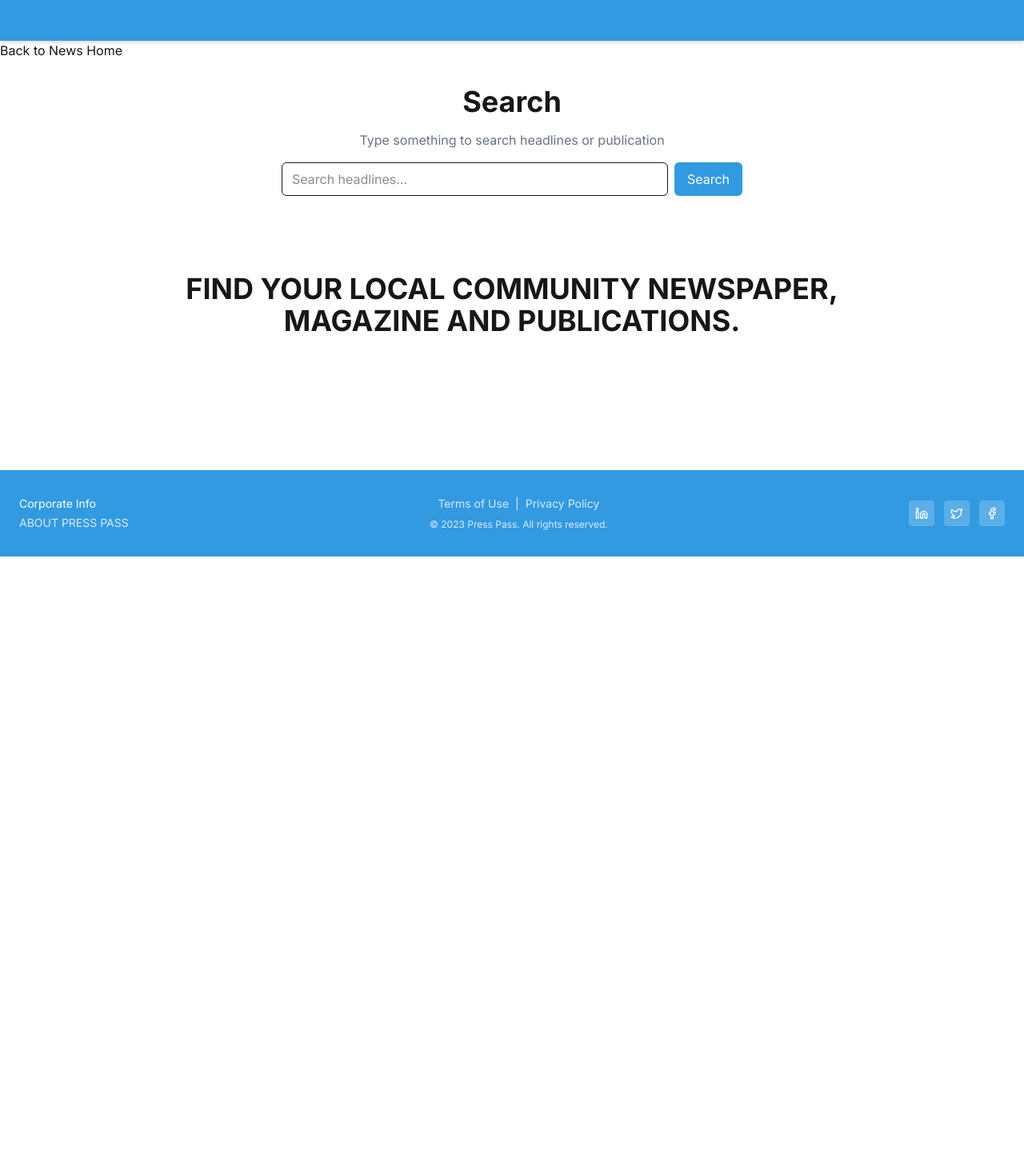
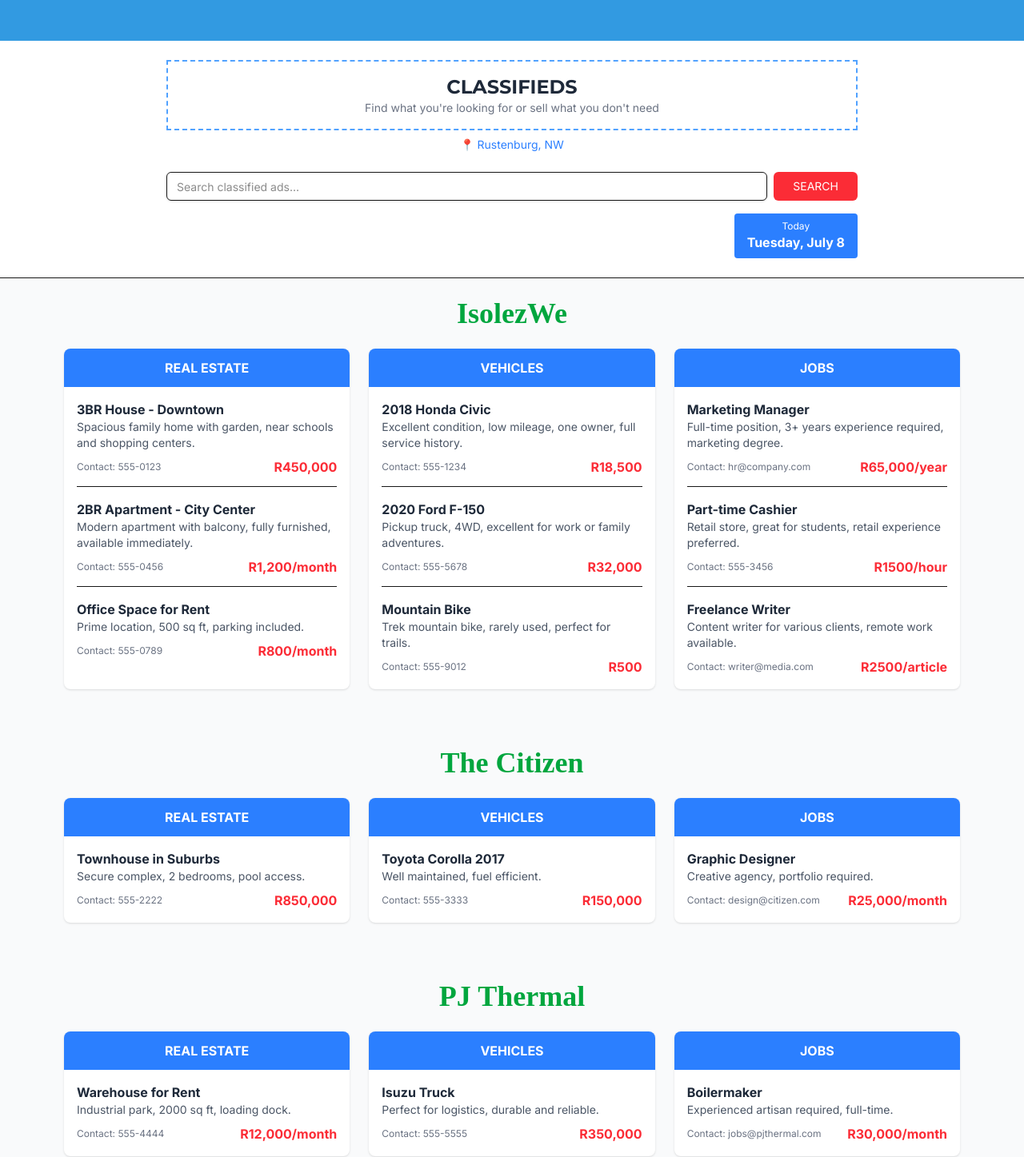
Before and after one commit to Khulunjabulo/PressPassDesktop, a Next.js app: page /news-reader/classified in a window 1280 px wide. Shown: the part 104-1551 px from the top of the page at 80% size. Before the commit the page ends 800 px from the top, so only its background shows below. Built offline with nearby package versions, Linux system fonts and the light colour scheme.

Commit message:
classifieds page

```diff
--- a/app/news-reader/classified/page.js
+++ b/app/news-reader/classified/page.js
@@ -1,52 +1,287 @@
-import Link from "next/link"
-import NewsGrid from '@/components/news-reader/NewsGrid';
-import SearchForm from '@/components/news-reader/SearchForm';
-import { searchNews } from '@/lib/fetchNews';
+"use client"
 
-export const dynamic = 'force-dynamic';
+import { Button } from "@/components/ui/button"
+import { Input } from "@/components/ui/input"
 
-export default async function SearchPage({ searchParams }) {
-  const q = (searchParams?.q || '').trim().toLowerCase();
+// Classified Item Component
+function ClassifiedItem({ title, description, contact, price }) {
+  return (
+    <div className="border-b pb-3 last:border-b-0 last:pb-0">
+      <h4 className="font-semibold text-gray-800">{title}</h4>
+      <p className="text-sm text-gray-600">{description}</p>
+      <div className="flex justify-between items-center mt-2">
+        <span className="text-xs text-gray-500">{contact}</span>
+        <span className="text-red-500 font-bold">{price}</span>
+      </div>
+    </div>
+  )
+}
 
-  const articles = await searchNews(q, 'us');
+// Classified Section Component (Real Estate, Vehicles, Jobs)
+function ClassifiedSection({ title, items }) {
+  return (
+    <div className="bg-white rounded-lg overflow-hidden shadow-sm">
+      <div className="bg-blue-500 text-white text-center py-3">
+        <h3 className="font-semibold">{title}</h3>
+      </div>
+      <div className="p-4 space-y-4">
+        {items.map((item, idx) => (
+          <ClassifiedItem key={idx} {...item} />
+        ))}
+      </div>
+    </div>
+  )
+}
 
-  const filteredArticles = articles.filter((article) =>
-    article?.source_id?.toLowerCase().includes(q) ||
-    article?.title?.toLowerCase().includes(q) ||
-    article?.description?.toLowerCase().includes(q)
-  );
+// Publication Component
+function Publication({ name, sections }) {
+  return (
+    <div className="mb-12">
+      <div className="text-center py-6">
+        <h2
+          className="text-4xl font-bold text-green-600"
+          style={{ fontFamily: "serif" }}
+        >
+          {name}
+        </h2>
+      </div>
+      <div className="grid grid-cols-1 md:grid-cols-3 gap-6">
+        {sections.map((section, idx) => (
+          <ClassifiedSection key={idx} {...section} />
+        ))}
+      </div>
+    </div>
+  )
+}
+
+export default function ClassifiedsPage() {
+  // Publication Data
+  const publications = [
+    {
+      name: "IsolezWe",
+      sections: [
+        {
+          title: "REAL ESTATE",
+          items: [
+            {
+              title: "3BR House - Downtown",
+              description: "Spacious family home with garden, near schools and shopping centers.",
+              contact: "Contact: 555-0123",
+              price: "R450,000",
+            },
+            {
+              title: "2BR Apartment - City Center",
+              description: "Modern apartment with balcony, fully furnished, available immediately.",
+              contact: "Contact: 555-0456",
+              price: "R1,200/month",
+            },
+            {
+              title: "Office Space for Rent",
+              description: "Prime location, 500 sq ft, parking included.",
+              contact: "Contact: 555-0789",
+              price: "R800/month",
+            },
+          ],
+        },
+        {
+          title: "VEHICLES",
+          items: [
+            {
+              title: "2018 Honda Civic",
+              description: "Excellent condition, low mileage, one owner, full service history.",
+              contact: "Contact: 555-1234",
+              price: "R18,500",
+            },
+            {
+              title: "2020 Ford F-150",
+              description: "Pickup truck, 4WD, excellent for work or family adventures.",
+              contact: "Contact: 555-5678",
+              price: "R32,000",
+            },
+            {
+              title: "Mountain Bike",
+              description: "Trek mountain bike, rarely used, perfect for trails.",
+              contact: "Contact: 555-9012",
+              price: "R500",
+            },
+          ],
+        },
+        {
+          title: "JOBS",
+          items: [
+            {
+              title: "Marketing Manager",
+              description: "Full-time position, 3+ years experience required, marketing degree.",
+              contact: "Contact: hr@company.com",
+              price: "R65,000/year",
+            },
+            {
+              title: "Part-time Cashier",
+              description: "Retail store, great for students, retail experience preferred.",
+              contact: "Contact: 555-3456",
+              price: "R1500/hour",
+            },
+            {
+              title: "Freelance Writer",
+              description: "Content writer for various clients, remote work available.",
+              contact: "Contact: writer@media.com",
+              price: "R2500/article",
+            },
+          ],
+        },
+      ],
+    },
+    {
+      name: "The Citizen",
+      sections: [
+        {
+          title: "REAL ESTATE",
+          items: [
+            {
+              title: "Townhouse in Suburbs",
+              description: "Secure complex, 2 bedrooms, pool access.",
+              contact: "Contact: 555-2222",
+              price: "R850,000",
+            },
+          ],
+        },
+        {
+          title: "VEHICLES",
+          items: [
+            {
+              title: "Toyota Corolla 2017",
+              description: "Well maintained, fuel efficient.",
+              contact: "Contact: 555-3333",
+              price: "R150,000",
+            },
+          ],
+        },
+        {
+          title: "JOBS",
+          items: [
+            {
+              title: "Graphic Designer",
+              description: "Creative agency, portfolio required.",
+              contact: "Contact: design@citizen.com",
+              price: "R25,000/month",
+            },
+          ],
+        },
+      ],
+    },
+    {
+      name: "PJ Thermal",
+      sections: [
+        {
+          title: "REAL ESTATE",
+          items: [
+            {
+              title: "Warehouse for Rent",
+              description: "Industrial park, 2000 sq ft, loading dock.",
+              contact: "Contact: 555-4444",
+              price: "R12,000/month",
+            },
+          ],
+        },
+        {
+          title: "VEHICLES",
+          items: [
+            {
+              title: "Isuzu Truck",
+              description: "Perfect for logistics, durable and reliable.",
+              contact: "Contact: 555-5555",
+              price: "R350,000",
+            },
+          ],
+        },
+        {
+          title: "JOBS",
+          items: [
+            {
+              title: "Boilermaker",
+              description: "Experienced artisan required, full-time.",
+              contact: "Contact: jobs@pjthermal.com",
+              price: "R30,000/month",
+            },
+          ],
+        },
+      ],
+    },
+    {
+      name: "Thabang",
+      sections: [
+        {
+          title: "REAL ESTATE",
+          items: [
+            {
+              title: "Farm for Sale",
+              description: "50 hectares with water rights.",
+              contact: "Contact: 555-6666",
+              price: "R2,500,000",
+            },
+          ],
+        },
+        {
+          title: "VEHICLES",
+          items: [
+            {
+              title: "Tractor Massey Ferguson",
+              description: "Good condition, recently serviced.",
+              contact: "Contact: 555-7777",
+              price: "R200,000",
+            },
+          ],
+        },
+        {
+          title: "JOBS",
+          items: [
+            {
+              title: "Farmhand",
+              description: "Full-time, experience with livestock preferred.",
+              contact: "Contact: thabang@farm.com",
+              price: "R12,000/month",
+            },
+          ],
+        },
+      ],
+    },
+  ]
 
   return (
-    <div>
-      <Link href="/">
-        <button variant="outline">Back to News Home</button>
-      </Link>
-      <div className="py-8 text-center space-y-4">
-        <h2 className="text-4xl font-bold">Search</h2>
-        <p className="text-muted-foreground text-gray-400">
-          {q ? (
-            <>Results for: <span className="text-gray-400">{q}</span></>
-          ) : (
-            <span className='text-gray-500'>Type something to search headlines or publication</span>
-          )}
-        </p>
-        <SearchForm />
+    <div className="min-h-screen bg-gray-50">
+      <div className="bg-white border-b">
+        <div className="max-w-4xl mx-auto px-4 py-6">
+          <div className="text-center mb-6">
+            <div className="border-2 border-blue-400 border-dashed p-4 mb-2">
+              <h1 className="text-2xl font-bold text-gray-800">CLASSIFIEDS</h1>
+              <p className="text-sm text-gray-500">
+                Find what you're looking for or sell what you don't need
+              </p>
+            </div>
+            <p className="text-blue-500 text-sm">📍 Rustenburg, NW</p>
+          </div>
+
+          <div className="flex gap-2 mb-4">
+            <Input placeholder="Search classified ads..." className="flex-1" />
+            <Button className="bg-red-500 hover:bg-red-600 text-white px-6">
+              SEARCH
+            </Button>
+          </div>
+
+          <div className="flex justify-end">
+            <div className="bg-blue-500 text-white px-4 py-2 rounded text-center">
+              <div className="text-xs">Today</div>
+              <div className="font-semibold">Tuesday, July 8</div>
+            </div>
+          </div>
+        </div>
       </div>
 
-      {filteredArticles?.length ? (
-        <NewsGrid articles={filteredArticles} />
-      ) : (
-        <div className="text-center py-16 text-sm">
-          {q ? (
-            'No results found.'
-          ) : (
-            <div>
-              <h2 className='text-4xl font-bold'>FIND YOUR LOCAL COMMUNITY NEWSPAPER,</h2>
-              <h2 className='text-4xl font-bold'>MAGAZINE AND PUBLICATIONS.</h2>
-            </div>
-          )}
-        </div>
-      )}
+      <div className="max-w-6xl mx-auto px-4 pb-8">
+        {publications.map((pub, idx) => (
+          <Publication key={idx} {...pub} />
+        ))}
+      </div>
     </div>
-  );
+  )
 }
```
